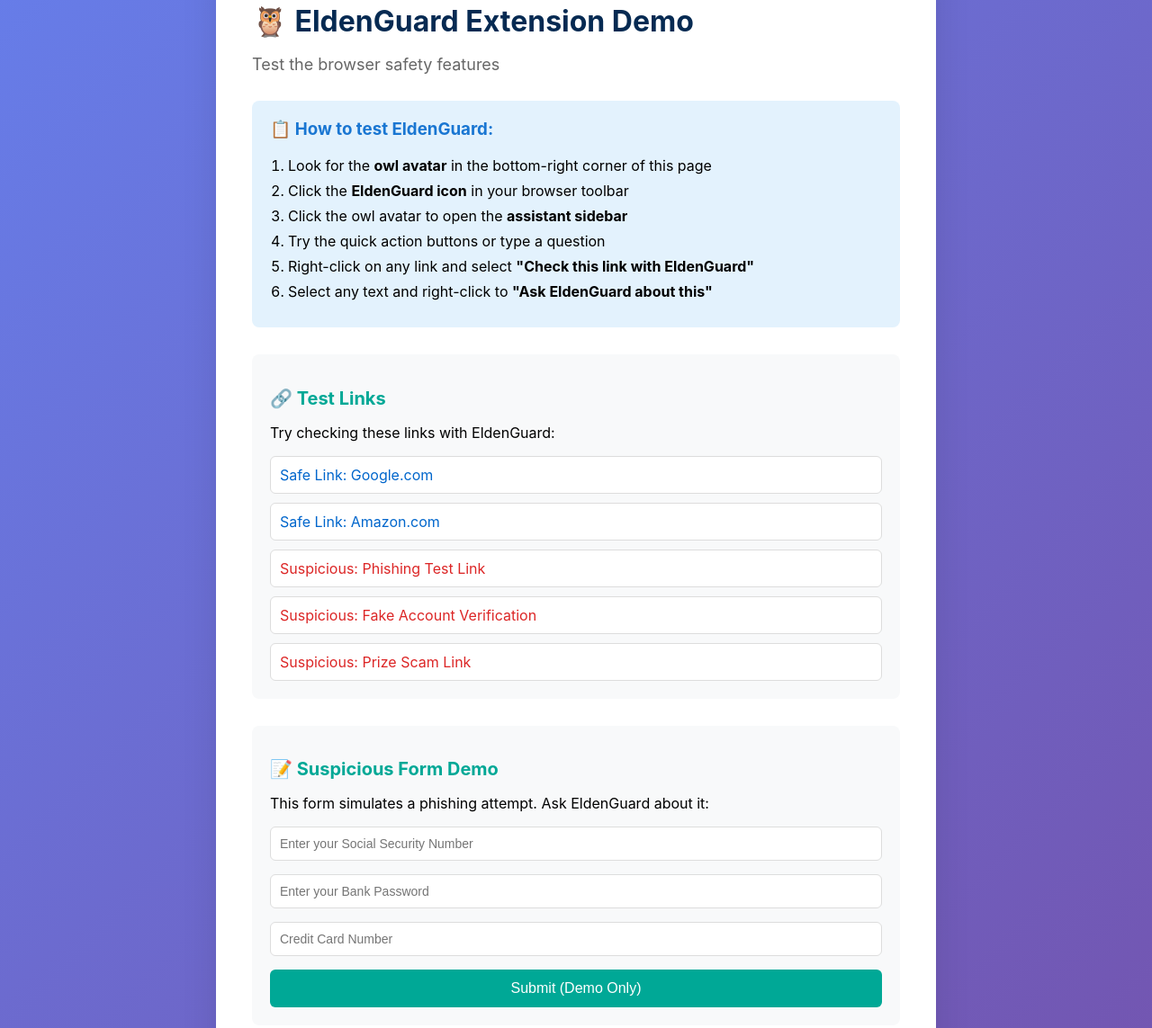
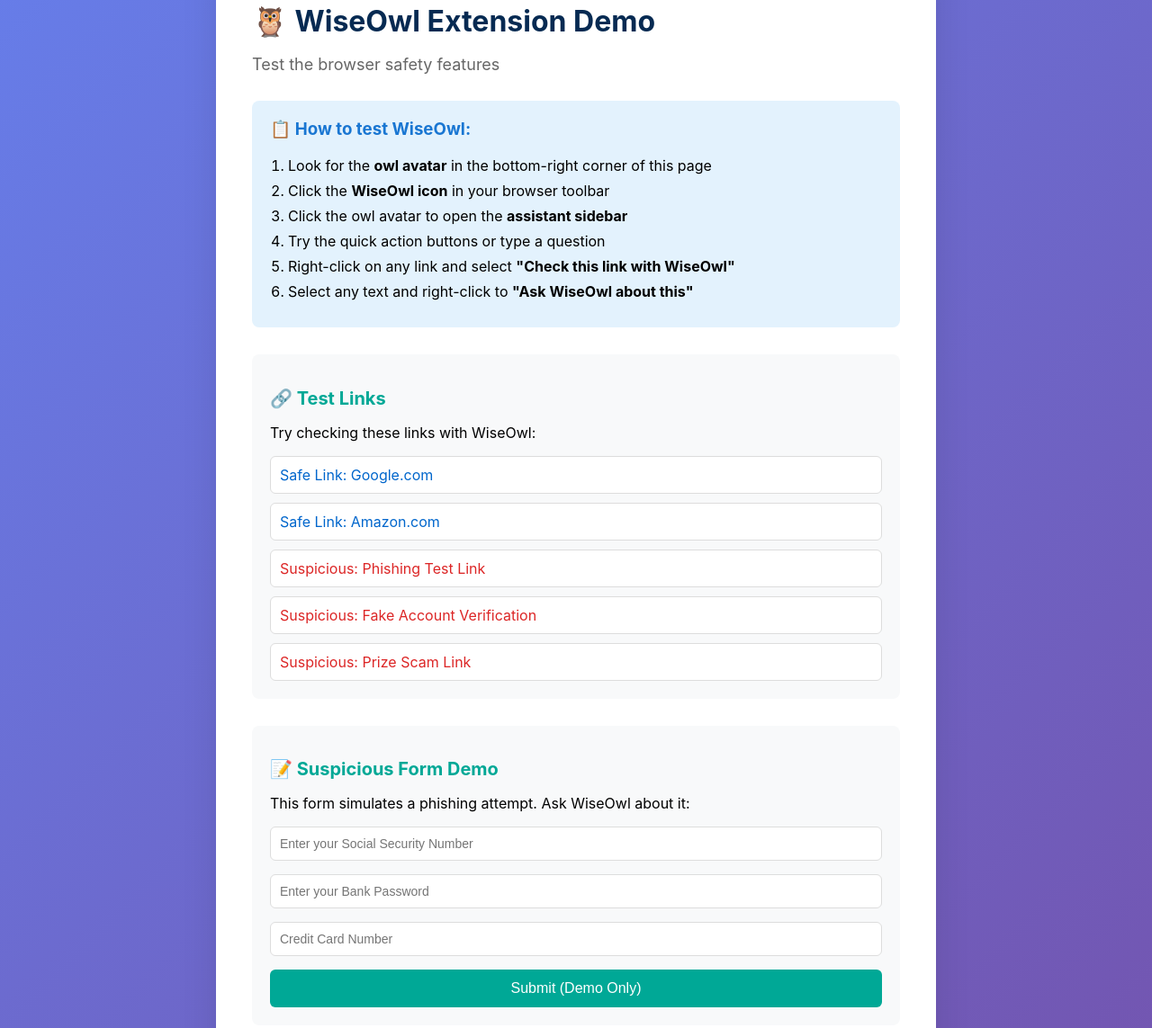
Before and after one commit to isnakie/eldenguard-extension, a browser extension: page demo.html in a window 1280 px wide. Shown: the part 97-1240 px from the top of the page at 90% size. Drawn offline with Linux system fonts and the light colour scheme.

Commit message:
Update the name from EldenGuard to WiseOwl...

```diff
--- a/demo.html
+++ b/demo.html
@@ -3,7 +3,7 @@
 <head>
     <meta charset="UTF-8">
     <meta name="viewport" content="width=device-width, initial-scale=1.0">
-    <title>EldenGuard Demo Page</title>
+    <title>WiseOwl Demo Page</title>
     <style>
         body {
             font-family: -apple-system, BlinkMacSystemFont, "Segoe UI", Roboto, sans-serif;
@@ -113,24 +113,24 @@
 </head>
 <body>
 <div class="container">
-    <h1>🦉 EldenGuard Extension Demo</h1>
+    <h1>🦉 WiseOwl Extension Demo</h1>
     <p class="subtitle">Test the browser safety features</p>
 
     <div class="instructions">
-        <h3>📋 How to test EldenGuard:</h3>
+        <h3>📋 How to test WiseOwl:</h3>
         <ol>
             <li>Look for the <strong>owl avatar</strong> in the bottom-right corner of this page</li>
-            <li>Click the <strong>EldenGuard icon</strong> in your browser toolbar</li>
+            <li>Click the <strong>WiseOwl icon</strong> in your browser toolbar</li>
             <li>Click the owl avatar to open the <strong>assistant sidebar</strong></li>
             <li>Try the quick action buttons or type a question</li>
-            <li>Right-click on any link and select <strong>"Check this link with EldenGuard"</strong></li>
-            <li>Select any text and right-click to <strong>"Ask EldenGuard about this"</strong></li>
+            <li>Right-click on any link and select <strong>"Check this link with WiseOwl"</strong></li>
+            <li>Select any text and right-click to <strong>"Ask WiseOwl about this"</strong></li>
         </ol>
     </div>
 
     <div class="demo-section">
         <h2>🔗 Test Links</h2>
-        <p>Try checking these links with EldenGuard:</p>
+        <p>Try checking these links with WiseOwl:</p>
         <div class="demo-links">
             <a href="https://www.google.com">Safe Link: Google.com</a>
             <a href="https://www.amazon.com">Safe Link: Amazon.com</a>
@@ -142,7 +142,7 @@
 
     <div class="demo-section">
         <h2>📝 Suspicious Form Demo</h2>
-        <p>This form simulates a phishing attempt. Ask EldenGuard about it:</p>
+        <p>This form simulates a phishing attempt. Ask WiseOwl about it:</p>
         <div class="form-demo">
             <input type="text" placeholder="Enter your Social Security Number">
             <input type="password" placeholder="Enter your Bank Password">
@@ -153,7 +153,7 @@
 
     <div class="demo-section">
         <h2>📄 Suspicious Text</h2>
-        <p>Select this text and ask EldenGuard about it:</p>
+        <p>Select this text and ask WiseOwl about it:</p>
         <div class="suspicious-text">
             <strong>URGENT: Your Account Will Be Suspended!</strong><br><br>
             Dear Customer,<br><br>
@@ -167,7 +167,7 @@
     <div class="demo-section">
         <h2>🎯 Quick Tests</h2>
         <ul>
-            <li>Click the <strong>"Check this page now"</strong> button in the EldenGuard popup</li>
+            <li>Click the <strong>"Check this page now"</strong> button in the WiseOwl popup</li>
             <li>Open the sidebar and click <strong>"Is this page safe?"</strong></li>
             <li>Try the <strong>"Screen Grab"</strong> feature to analyze what's on screen</li>
             <li>Type questions like "What does this website do?" or "Is this legitimate?"</li>
```
